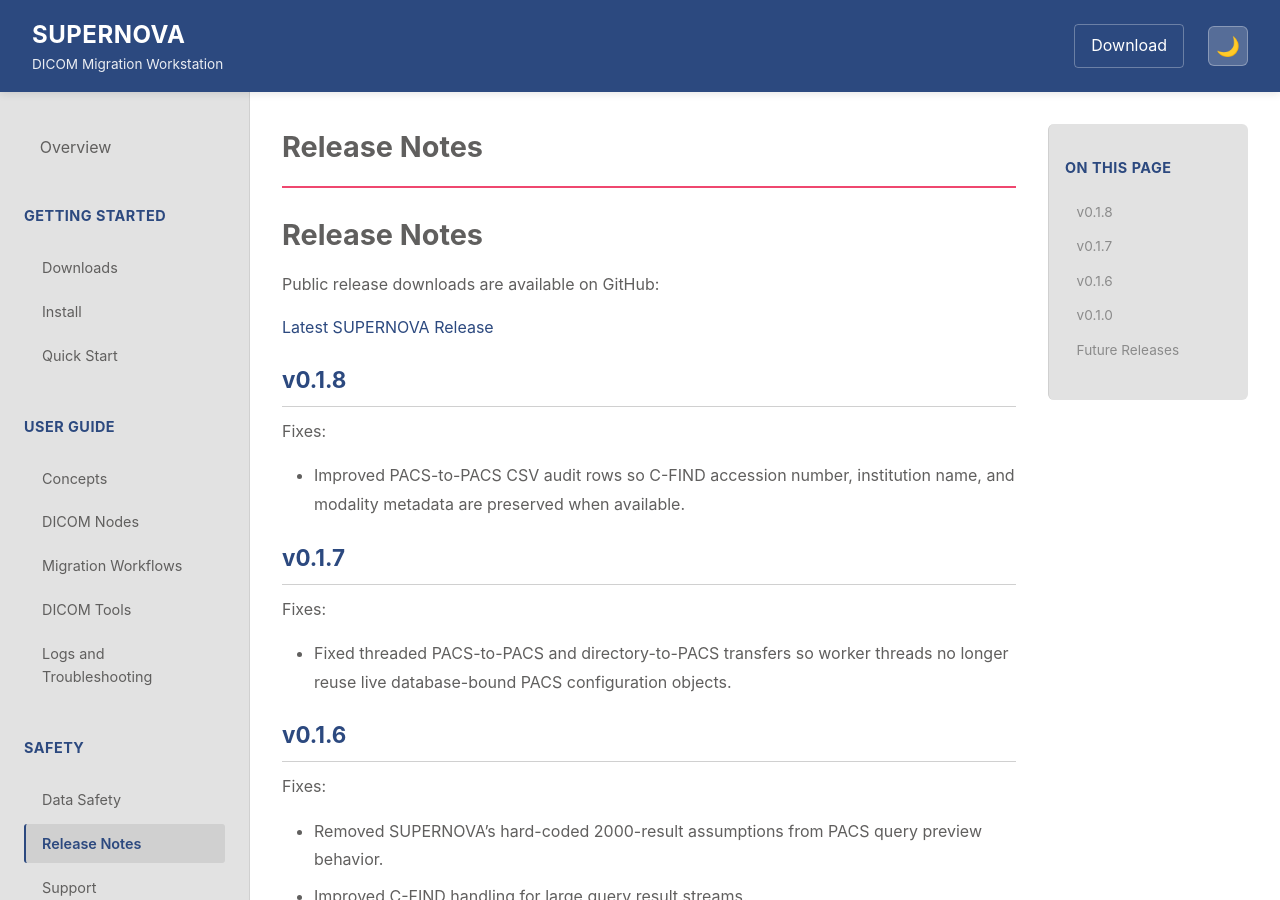
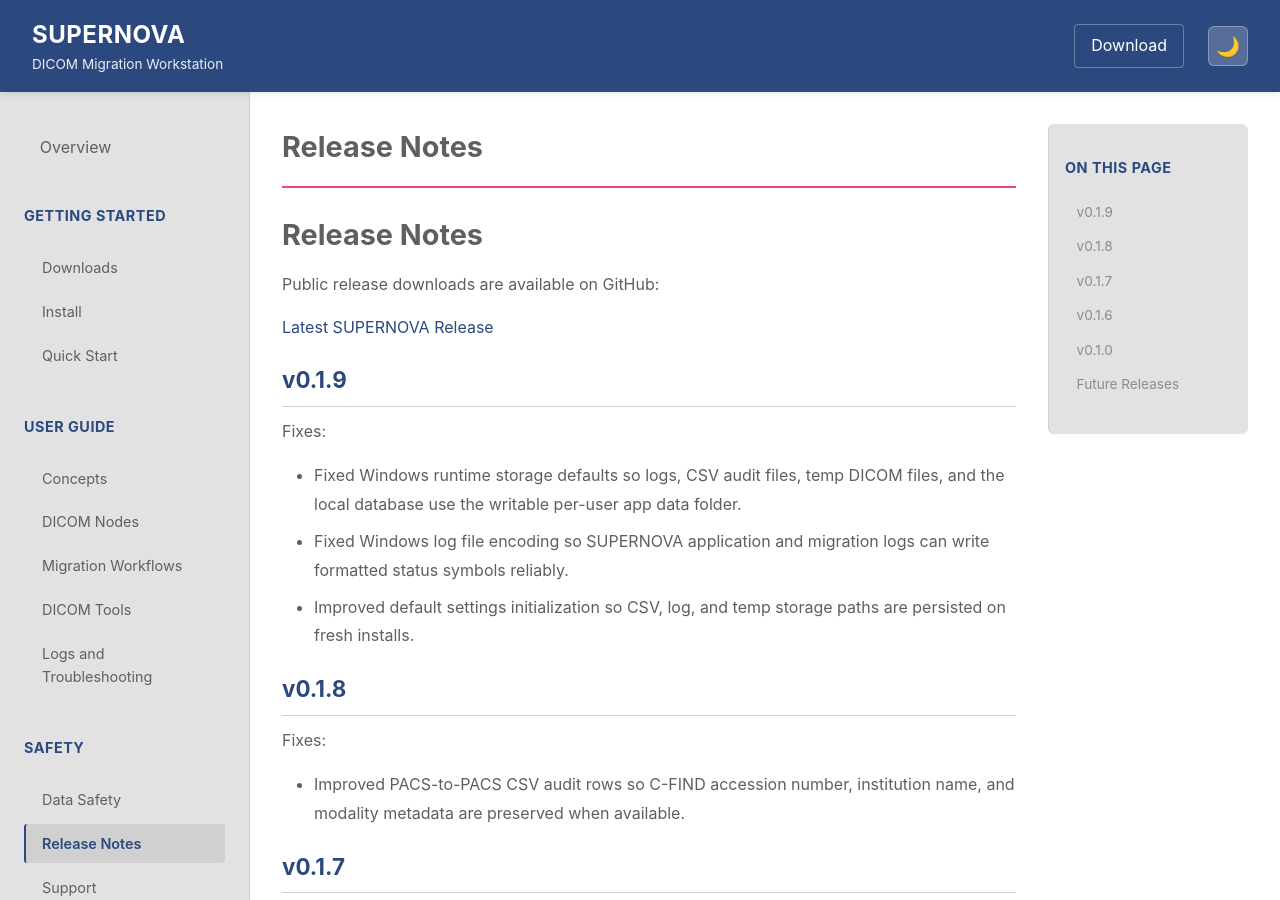
Before and after one commit to JayDubb85/SUPERNOVA-Releases, a Jekyll site: the page built from docs/release-notes.md, in a window 1280 px wide and 900 px high. Built offline with Jekyll 4.4.1, drawn with Linux system fonts in a browser that asks for light colours.

Commit message:
Update public documentation

```diff
--- a/docs/release-notes.md
+++ b/docs/release-notes.md
@@ -9,6 +9,14 @@ description: SUPERNOVA public release notes
 Public release downloads are available on GitHub:
 
 [Latest SUPERNOVA Release](https://github.com/JayDubb85/SUPERNOVA-Releases/releases/latest)
+
+## v0.1.9
+
+Fixes:
+
+- Fixed Windows runtime storage defaults so logs, CSV audit files, temp DICOM files, and the local database use the writable per-user app data folder.
+- Fixed Windows log file encoding so SUPERNOVA application and migration logs can write formatted status symbols reliably.
+- Improved default settings initialization so CSV, log, and temp storage paths are persisted on fresh installs.
 
 ## v0.1.8
 
```
